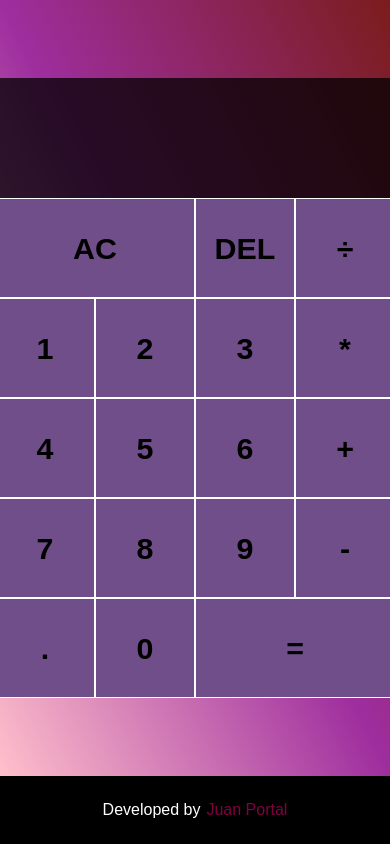
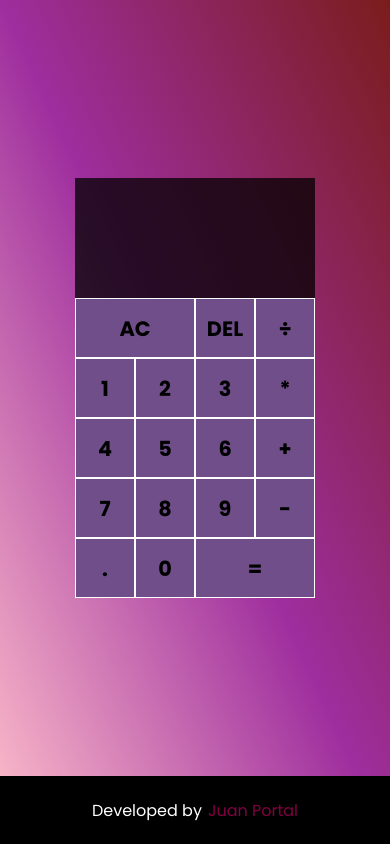
Before and after one commit to JuanPortal/Calculator-Web, a plain HTML site: page index.html in a window 390 px wide. Drawn offline with Linux system fonts and the light colour scheme.

Commit message:
finished for now

```diff
--- a/index.html
+++ b/index.html
@@ -4,11 +4,12 @@
     <meta charset="UTF-8">
     <meta http-equiv="X-UA-Compatible" content="IE=edge">
     <meta name="viewport" content="width=device-width, initial-scale=1.0">
+    <link rel="icon" type="image/x-icon" href="/assets/favicon.ico">
     <link rel="stylesheet" href="styles.css">
     <title>Calculator</title>
 </head>
 <body>
-    <div class="calculator-grid">
+    <section class="calculator-grid">
         <div class="output">
             <div id="previous" class="previous"></div>
             <div id="current" class="current"></div>
@@ -31,10 +32,10 @@
         <button id="point" class="number">.</button>
         <button id="zero" class="number">0</button>
         <button id="equals" class="span-two">=</button>
-    </div>
+    </section>
 
     <footer>
-        Developed by <a href="https://github.com/JuanPortal" target="_blank">Juan Portal</a>
+        Developed by <a href="http://juanportalg.com" target="_blank">Juan Portal</a>
     </footer>
 
     <script src="script.js"></script>
--- a/styles.css
+++ b/styles.css
@@ -1,25 +1,33 @@
-*{
+@import url('https://fonts.googleapis.com/css2?family=Poppins:ital,wght@0,100;0,200;0,300;0,400;0,500;0,600;0,700;0,800;0,900;1,100;1,200;1,300;1,400;1,500;1,600;1,700;1,800;1,900&display=swap');
+
+* {
+    font-family: "Poppins", sans-serif;
     box-sizing: border-box;
     padding: 0;
     margin: 0;
-    font-family: Poppins, sans-serif;
 }
 
-body{
-    height: 92vh;
+body {
+    height: 100vh;
     background: linear-gradient(to bottom left, rgb(123, 28, 28), rgb(158, 46, 158), pink);
+    display: flex;
+    flex-direction: column;
+    justify-content: center;
+    align-items: center;
 }
 
-.calculator-grid{
+.calculator-grid {
     display: grid;
     justify-content: center;
     align-content: center;
-    height: 100%;
+    width: 60%;
+    max-width: 60%;
+    height: 92vh;
     grid-template-columns: repeat(4, 100px);
     grid-template-rows: minmax(120px, auto) repeat(5, 100px);
 }
 
-button{
+button {
     cursor: pointer;
     font-size: 1.9em;
     border: 1px solid white;
@@ -28,15 +36,15 @@ button{
     font-weight: bold;
 }
 
-button:hover{
+button:hover {
     background-color: rgb(112, 78, 138, 0.8);
 }
 
-.span-two{
+.span-two {
     grid-column: span 2;
 }
 
-.output{
+.output {
     grid-column: 1/-1;
     background-color: rgb(0, 0, 0, .75);
     display: flex;
@@ -48,31 +56,57 @@ button:hover{
     word-break: break-all;
 }
 
-.output .previous{
+.output .previous {
     color: rgb(255, 255, 255, .65);
 }
 
-.output .current{
+.output .current {
     color: rgb(255, 255, 255);
     font-size: 1.9em;
 }
 
 /* FOOTER */
-footer{
+
+footer {
     background-color: black;
     color: white;
+    width: 100%;
     height: 8vh;
     display: flex;
     justify-content: center;
     align-items: center;
 }
 
-footer a{
+footer a {
     margin-left: 6px;
     text-decoration: none;
     color: #800040;
 }
 
-footer a:hover{
+footer a:hover {
     font-size: large;
 }
+
+/* RESPONSIVE */
+
+@media screen and (max-width: 400px) {
+    .calculator-grid {
+        grid-template-columns: repeat(4, 60px);
+        grid-template-rows: minmax(120px, auto) repeat(5, 60px);
+    }
+
+    button {
+        font-size: 1.3em;
+    }
+}
+
+@media screen and (min-width: 401px) and (max-width: 800px) {
+    .calculator-grid {
+        grid-template-columns: repeat(4, 80px);
+        grid-template-rows: minmax(120px, auto) repeat(5, 80px);
+    }
+
+    button {
+        font-size: 1.7em;
+    }
+}
```
Also changed, not shown: assets/favicon.ico (added).
